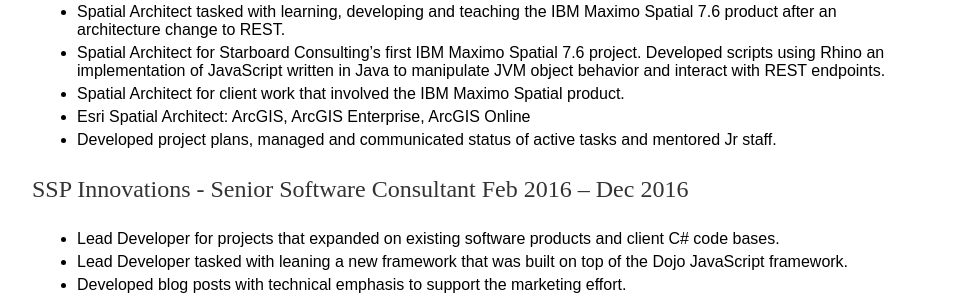
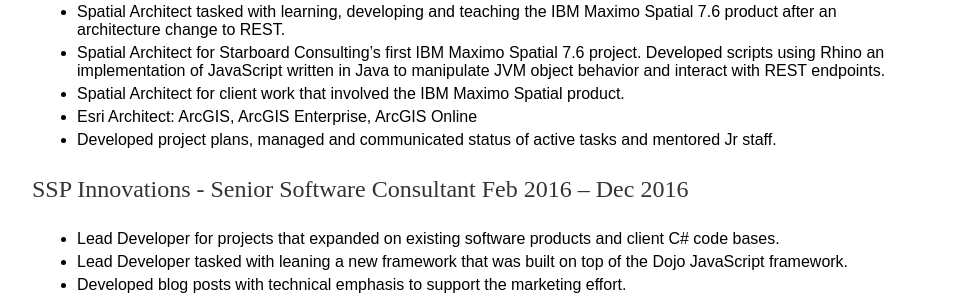
Before and after one commit to butchberlemann/butchberlemann.github.io, a Jekyll site: the page built from cv/cv.html, in a window 1280 px wide. Shown: the part 239-538 px from the top of the page, without its empty margins (160-1119 px from the left). Built offline with Jekyll 4.4.1, drawn with Linux system fonts in a browser that asks for light colours.

Commit message:
Update cv.html

```diff
--- a/cv/cv.html
+++ b/cv/cv.html
@@ -11,7 +11,7 @@
  <li class="detail" > Spatial Architect tasked with learning, developing and teaching the IBM Maximo Spatial 7.6 product after an architecture change to REST. </li>
  <li class="detail" > Spatial Architect for Starboard Consulting’s first IBM Maximo Spatial 7.6 project. Developed scripts using Rhino an implementation of JavaScript written in Java to manipulate JVM object behavior and interact with REST endpoints.  </li>
  <li class="detail" > Spatial Architect for client work that involved the IBM Maximo Spatial product. </li>
- <li class="detail" > Esri Spatial Architect: ArcGIS, ArcGIS Enterprise, ArcGIS Online </li>
+ <li class="detail" > Esri Architect: ArcGIS, ArcGIS Enterprise, ArcGIS Online </li>
  <li class="detail" > Developed project plans, managed and communicated status of active tasks and mentored Jr staff. </li>
 </ul>
 
```
